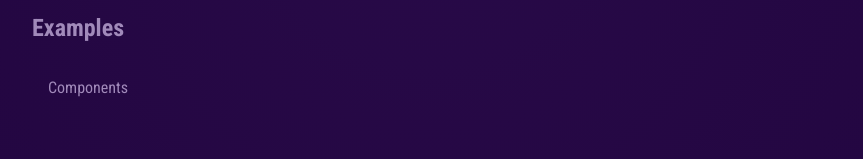
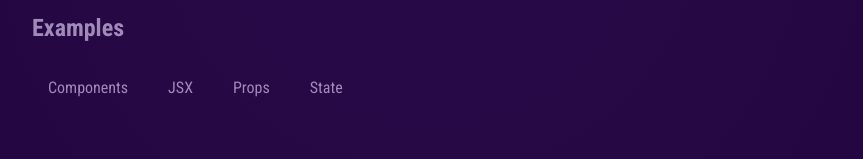
Before and after one commit to karnandohuang/udemy-react-starting-project, a React (Vite) app: page / in a window 1280 px wide. Shown: the part 737-896 px from the top of the page, without its empty margins (208-1071 px from the left). Built offline with nearby package versions, Linux system fonts and the light colour scheme.

Commit message:
added click handler to TabButton

```diff
--- a/src/App.jsx
+++ b/src/App.jsx
@@ -24,9 +24,10 @@
           <section id="examples">
               <h2>Examples</h2>
               <menu>
-                  <TabButton>
-                      Components
-                  </TabButton>
+                  <TabButton>Components</TabButton>
+                  <TabButton>JSX</TabButton>
+                  <TabButton>Props</TabButton>
+                  <TabButton>State</TabButton>
               </menu>
           </section>
         <h2>Time to get started!</h2>
--- a/src/components/TabButton.jsx
+++ b/src/components/TabButton.jsx
@@ -1,7 +1,10 @@
 export default function TabButton ({ children }) {
+    function handleClick () {
+        console.log('Hello World!')
+    }
     return (
         <li>
-            <button>{children}</button>
+            <button onClick={handleClick}>{children}</button>
         </li>
     )
 }
```
